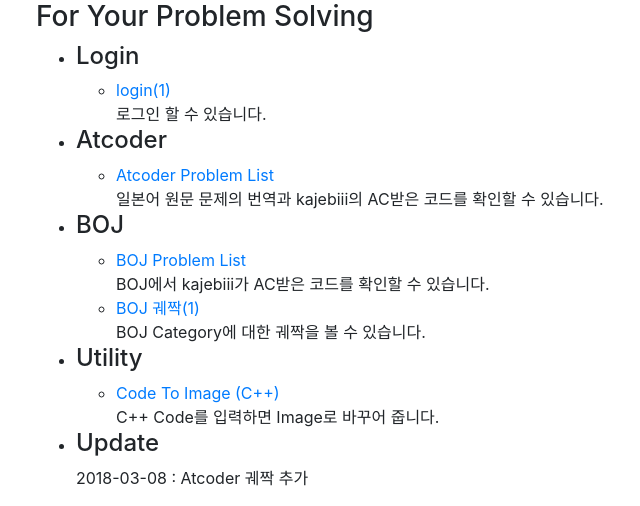
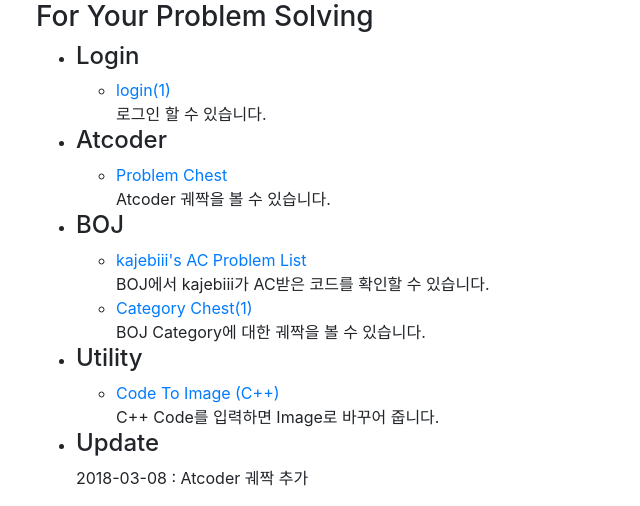
Before and after one commit to kajebiii/ps4u.kajebiii.com, a Flask app: page / in a window 1280 px wide. Shown: the part 56-562 px from the top of the page, without its empty margins (49-689 px from the left). Run offline with Flask 2, Linux system fonts and the light colour scheme; the visitor is signed in with stand-in values (Sample User, id 1); some libraries are stand-ins or nearby versions.

Commit message:
index.html content change

```diff
--- a/app/templates/index.html
+++ b/app/templates/index.html
@@ -7,7 +7,7 @@
 		<h4>Login</h4>
 		<ul>
 		<li>
-			<a href="{{ url_for('login') }}">login({{session.get('id_BOJ', 'NONE')}})</a><br>
+			<a href="{{ url_for('login') }}">login({{session.get('id_BOJ', 'None')}})</a><br>
 			로그인 할 수 있습니다.
 		</li>
 		</ul>
@@ -16,8 +16,8 @@
 		<h4>Atcoder</h4>
 		<ul>
 		<li>
-			<a href="{{ url_for('atcoderList') }}">Atcoder Problem List</a><br>
-			일본어 원문 문제의 번역과 kajebiii의 AC받은 코드를 확인할 수 있습니다.
+			<a href="{{ url_for('atcoderList') }}">Problem Chest</a><br>
+			Atcoder 궤짝을 볼 수 있습니다.
 		</li>
 		</ul>
 	</li>
@@ -25,10 +25,10 @@
 		<h4>BOJ</h4>
 		<ul>
 		<li>
-			<a href="{{ url_for('bojList') }}">BOJ Problem List</a><br>
+			<a href="{{ url_for('bojList') }}">kajebiii's AC Problem List</a><br>
 			BOJ에서 kajebiii가 AC받은 코드를 확인할 수 있습니다.
 		<li>
-			<a href="{{ url_for('chestBOJ') }}">BOJ 궤짝({{session.get('id_BOJ', '로그인이 필요합니다.')}})</a><br>
+			<a href="{{ url_for('chestBOJ') }}">Category Chest({{session.get('id_BOJ', 'None')}})</a><br>
 			BOJ Category에 대한 궤짝을 볼 수 있습니다.
 		</li>
 		</ul>
```
